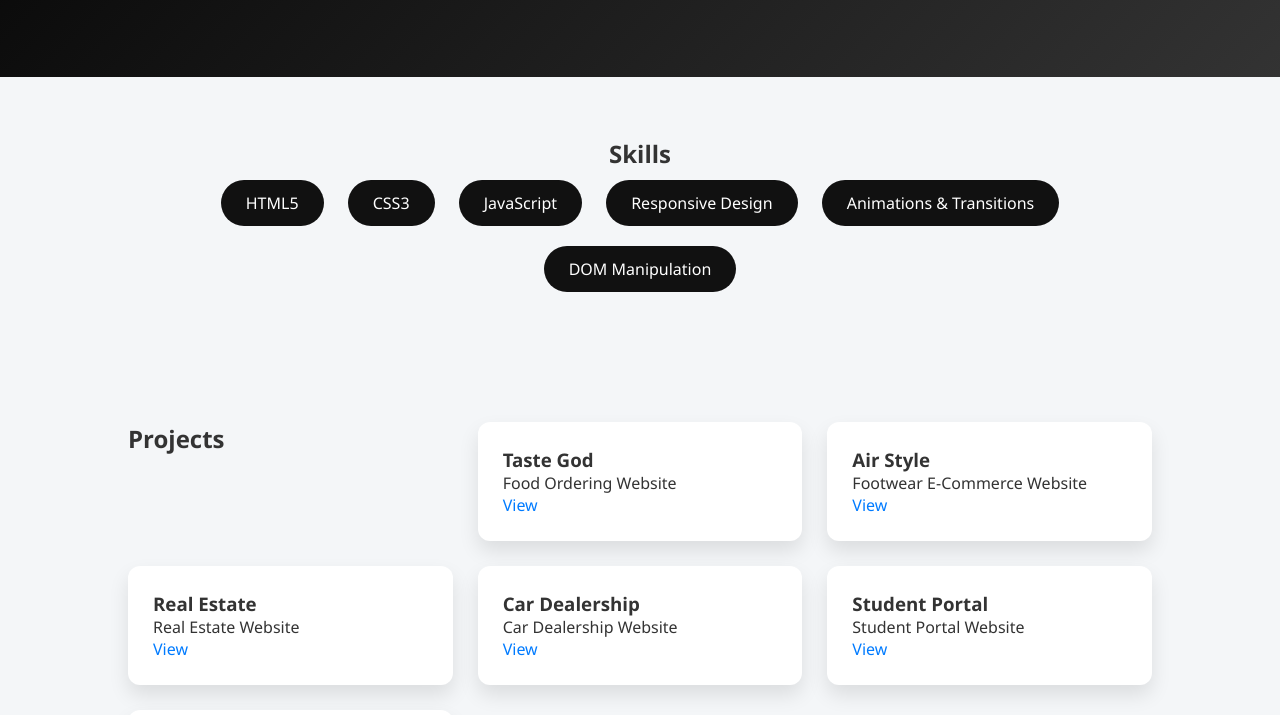
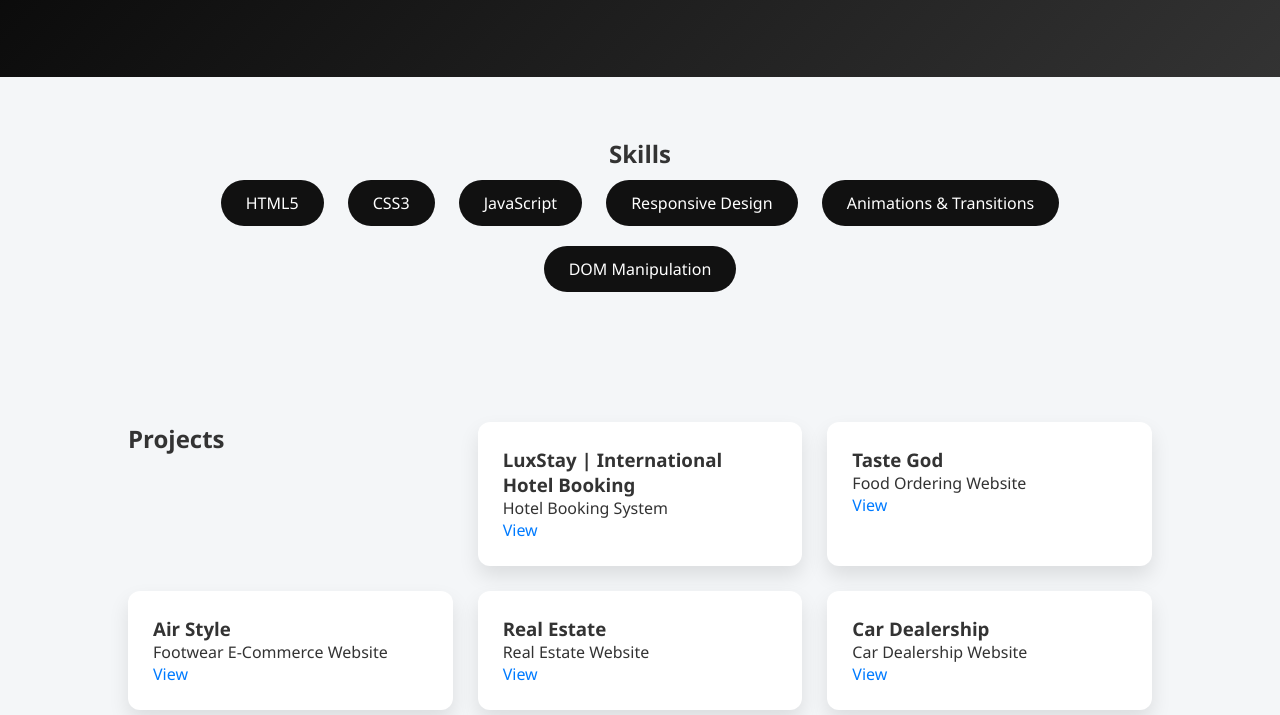
Before and after one commit to saadurrehman414-cpu/portfolio., a plain HTML site: page index.html in a window 1280 px wide. Shown: the part 462-1177 px from the top of the page. Drawn offline with Linux system fonts and the light colour scheme.

Commit message:
Add files via upload

```diff
--- a/index.html
+++ b/index.html
@@ -45,9 +45,15 @@
   <h2>Projects</h2>
 
   <div class="project-card">
+    <h3>LuxStay | International Hotel Booking</h3>
+    <p>Hotel Booking System</p>
+    <a href="https://saadurrehman414-cpu.github.io/hotel-booking/" target="_blank">View</a>
+  </div>
+
+  <div class="project-card">
     <h3>Taste God</h3>
     <p>Food Ordering Website</p>
-    <a href="https://saadurrehman414-cpu.github.io/Taste-god/" target="_blank">View</a>
+    <a href="https://saadurrehman414-cpu.github.io/Taste-god./" target="_blank">View</a>
   </div>
 
   <div class="project-card">
```
